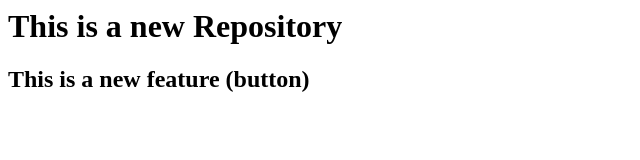
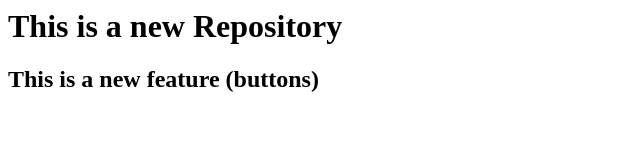
Before and after one commit to MdAshikAlam/localRepo, a plain HTML site: page index.html in a window 1280 px wide. Shown: the full height of the page, 0-640 px from the left. Drawn offline with Linux system fonts and the light colour scheme.

```diff
--- a/index.html
+++ b/index.html
@@ -1,2 +1,2 @@
 <h1>This is a new Repository</h1>
-<h2>This is a new feature (button)</h2>
+<h2>This is a new feature (buttons)</h2>
```
